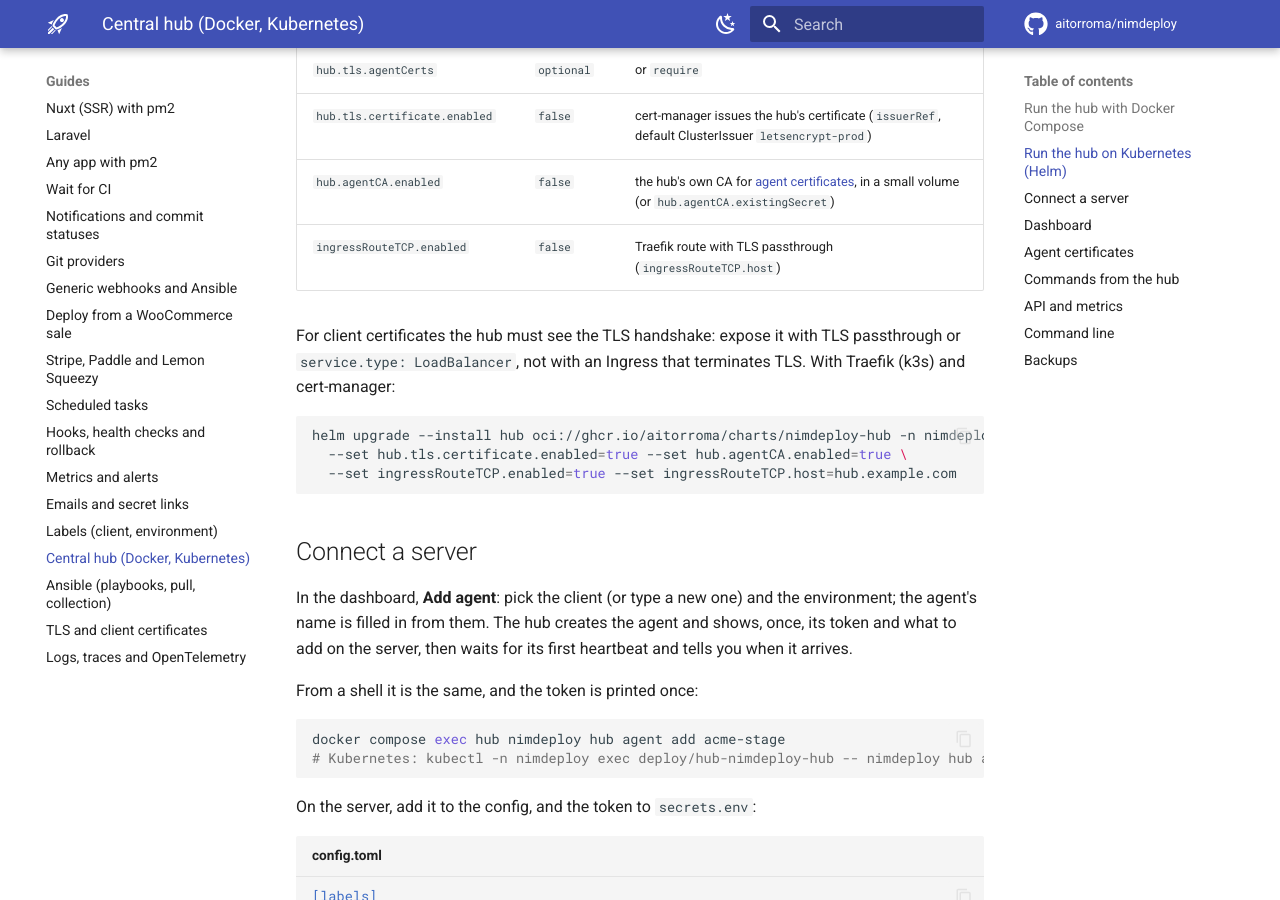
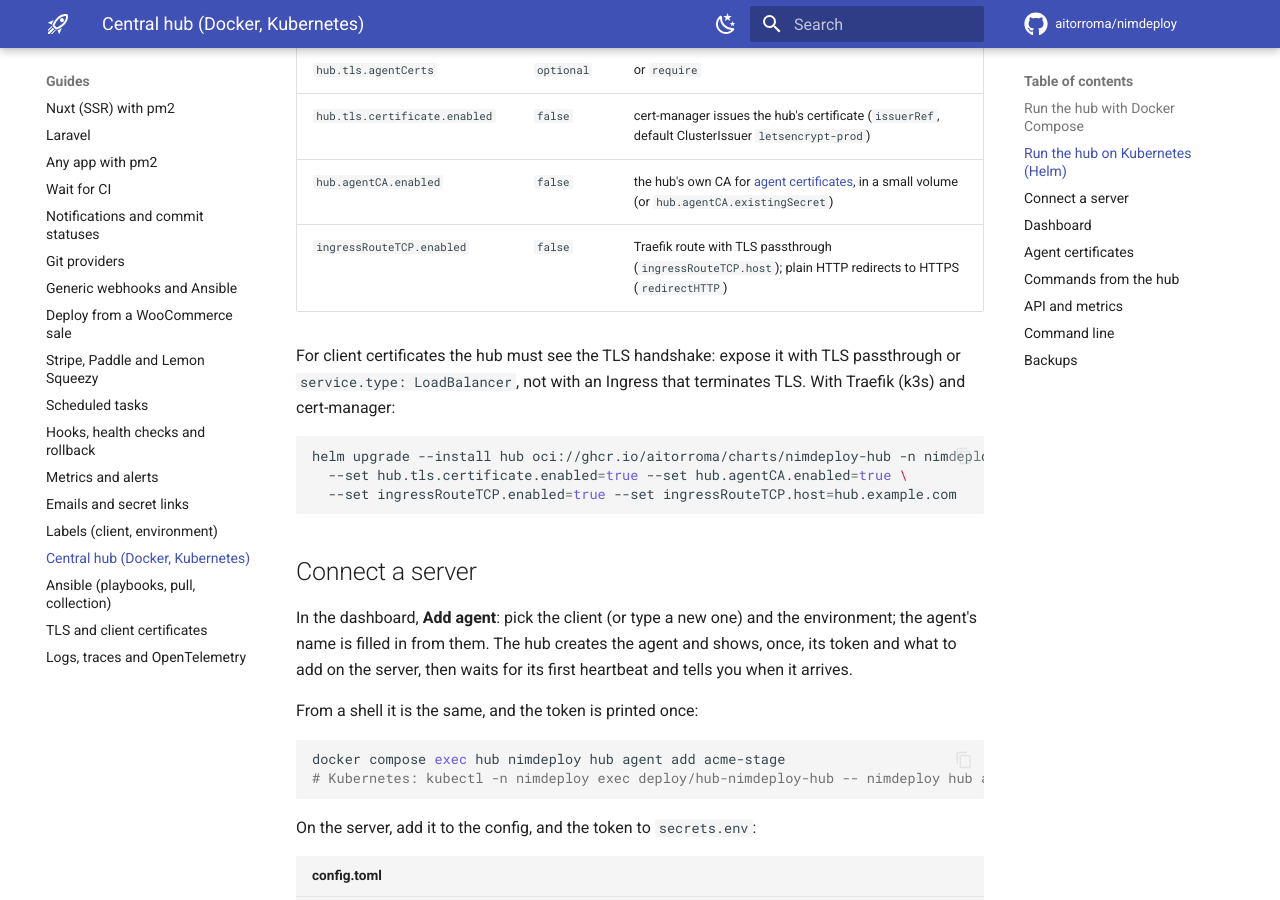
Before and after one commit to aitorroma/nimdeploy, an MkDocs documentation site: the page built from docs/guides/hub.md, in a window 1280 px wide and 900 px high, scrolled down 3088 px. Built offline with MkDocs 1.6.1 and Material for MkDocs 9.7.7, drawn with Linux system fonts in a browser that asks for light colours; comment, search, counter and statistics services are not loaded.

Commit message:
Helm: redirect HTTP to HTTPS with TLS passthrough, defaults for --reuse-values
Co-Authored-By: Claude Opus 5.5 <noreply@anthropic.com>

```diff
--- a/docs/guides/hub.md
+++ b/docs/guides/hub.md
@@ -108,7 +108,7 @@ a NetworkPolicy). Main values:
 | `hub.tls.agentCerts` | `optional` | or `require` |
 | `hub.tls.certificate.enabled` | `false` | cert-manager issues the hub's certificate (`issuerRef`, default ClusterIssuer `letsencrypt-prod`) |
 | `hub.agentCA.enabled` | `false` | the hub's own CA for [agent certificates](#agent-certificates), in a small volume (or `hub.agentCA.existingSecret`) |
-| `ingressRouteTCP.enabled` | `false` | Traefik route with TLS passthrough (`ingressRouteTCP.host`) |
+| `ingressRouteTCP.enabled` | `false` | Traefik route with TLS passthrough (`ingressRouteTCP.host`); plain HTTP redirects to HTTPS (`redirectHTTP`) |
 
 For client certificates the hub must see the TLS handshake: expose it with
 TLS passthrough or `service.type: LoadBalancer`, not with an Ingress that
```
Also changed, not shown: 2 other files.
